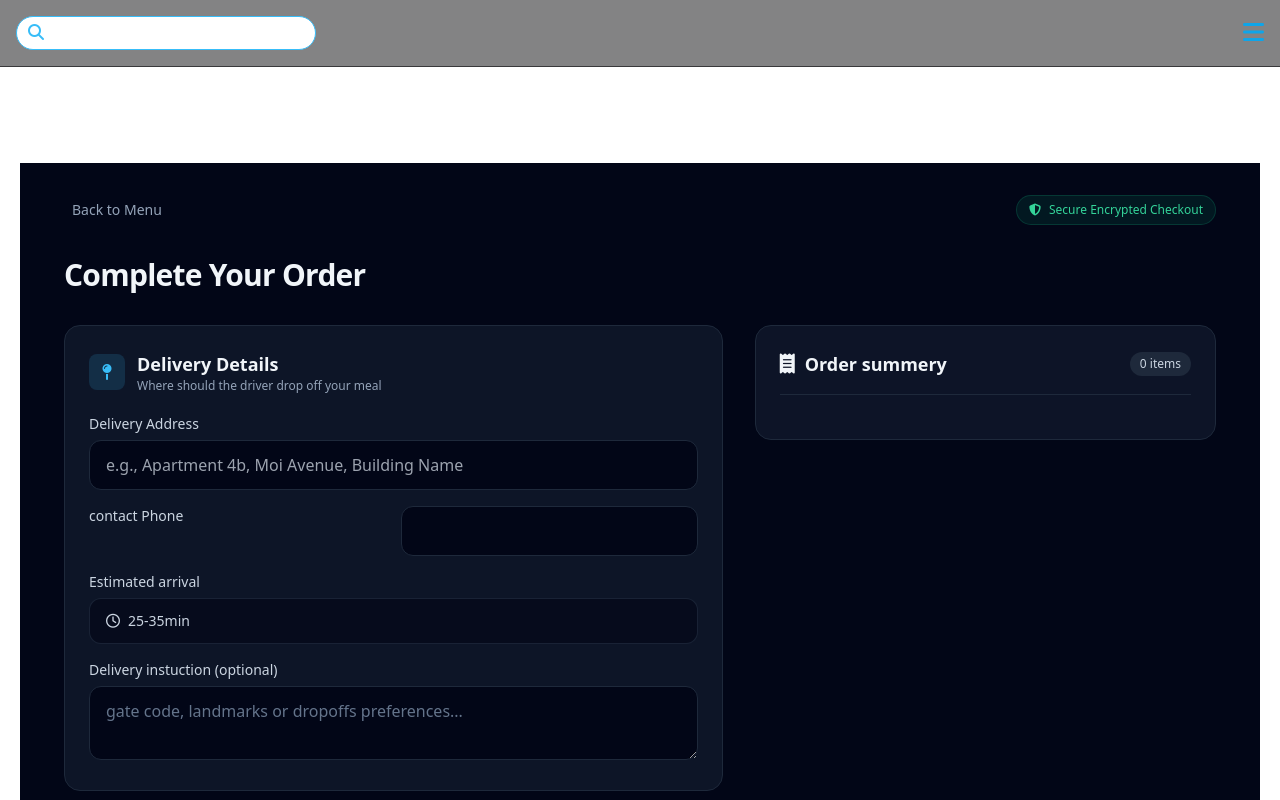
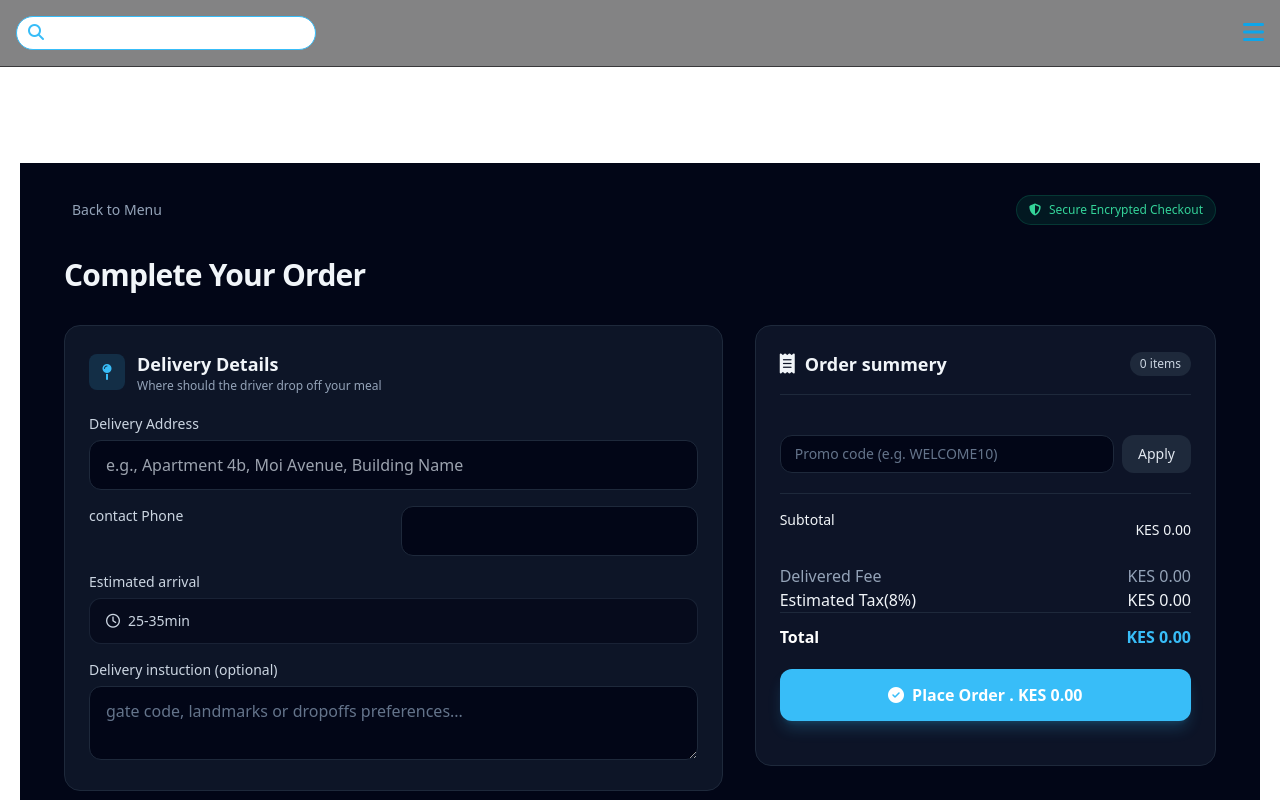
Before and after one commit to Raymond10253/food-ordering-app, a React (Vite) app in the folder client/food-ordering-web/: page / in a window 1280 px wide. Shown: the top 800 px of the page. Built offline with nearby package versions, Linux system fonts and the light colour scheme.

Commit message:
feat:modified some files

```diff
--- a/client/food-ordering-web/src/pages/checkout.jsx
+++ b/client/food-ordering-web/src/pages/checkout.jsx
@@ -246,6 +246,7 @@ export default function Checkout({
                 onSubmit={handlePlaceOrder}
                 className="grid grid-cols-1 lg:grid-cols-12 gap-8"
                 >
+
                     <div
                     className="lg:col-span-7 space-y-6"
                     >
@@ -355,12 +356,12 @@ export default function Checkout({
                                 </div>
                                 <div>
                                     <h2
-                                    className="text-lg font-bold"
+                                    className="text-lg font-bold mb-3"
                                     >
                                         Payment method
                                     </h2>
                                     <p
-                                    className="text-xs text-slate-400"
+                                    className="text-xs text-slate-400 mb-4"
                                     >
                                         Select which payment method you would like to use.
                                     </p>
@@ -368,9 +369,12 @@ export default function Checkout({
                             </div>
 
                             <div
-                            className="grid grid-cols-1 sm:grid-cols-3 gap-3 mb-5"
+                            className="grid grid-cols-1 gap-3 mb-5"
                             >
-                                <button
+                                <div
+                                className="grid grid-cols-1 sm:grid-cols-3 gap-3"
+                                >
+                                   <button
                                 type='button'
                                 onClick={() => setPaymentMethod('mpesa')}
                                 className={`p-4 rounded-xl border text-left transition flex flex-col gap-2 ${
@@ -424,6 +428,8 @@ export default function Checkout({
                                         Cash
                                     </span>
                                 </button>
+                                </div>
+
 
                                 {paymentMethod === 'mpesa' && (
                                     <div
@@ -548,30 +554,161 @@ export default function Checkout({
                                 </span>
                             </div>
 
-                            <div>
+                            <div
+                            className="space-y-3 max-h-64 overflow-y-auto pr-1 mb-5"
+                            >
                                 {cart.map((item) => (
                                     <div
                                     key={item.id}
+                                    className="justify-between gap-3 py-2 border-b border-slate-800 last:border-0"
                                     >
-                                        <div>
-                                            <span>
+                                        <div
+                                        className="flex items-center gap-3 min-w-0"
+                                        >
+                                            <span
+                                            className="w-7 h-7 rounded-lg bg-slate-800 text-sky-400 font-bold text-xs flex items-center justify-center shrink-0"
+                                            >
                                                 {item.quantity}x
                                             </span>
-                                            <div>
-                                                <p></p>
+                                            <div
+                                            className="truncate"
+                                            >
+                                                <p
+                                                className="text-sm font-medium text-slate-100 truncate"
+                                                >
+                                                    {item.name}
+                                                </p>
                                                 {item.restaurant_name && (
-                                                    <p></p>
+                                                    <p
+                                                    className="text-xs text-slate-500 truncate"
+                                                    >
+                                                        {item.restaurant_name}
+                                                    </p>
                                                 )}
                                             </div>
                                         </div>
-                                        <span>
+                                        <span
+                                        className="text-sm font-semibold text-slate-200 shrink-0"
+                                        >
                                             KES {(Number(item.price).toFixed(2))}
                                         </span>
                                     </div>
                                 ))}
                             </div>
+                            <div
+                            className="mb-5"
+                            >
+                                <div
+                                className="flex gap-2"
+                                >
+                                    <input
+                                    type="text"
+                                    placeholder="Promo code (e.g. WELCOME10)"
+                                    value={promoCode}
+                                    onChange={(e) => setPromoCode(e.target.value)}
+                                    className="flex-1 px-3.5 py-2 rounded-xl bg-slate-950 border border-slate-800 text-sm text-slate-100 placeholder-slate-500 focus:outline-none focus:border-sky-400"
+                                    />
+                                    <button
+                                    type='button'
+                                    onClick={handleApplyPromo}
+                                    className="px-4 py-2 rounded-xl bg-slate-800 hover:bg-slate-700 text-sm font-medium text-slate-200 transition"
+                                    >
+                                        Apply
+                                    </button>
+                                </div>
+                                {promoMessage && (
+                                    <p
+                                    className={`text-xs mt-1.5 ${
+                                        promoMessage.type === 'success' ? 'text-emerald-400' : 'text-red-400'
+                                    }`}
+                                    >
+                                        {promoMessage.text}
+                                    </p>
+                                )}
+                            </div>
+
+                            <div
+                            className="space-y-2.5 text-sm border-t border-slate-800 pt-4 mb-6 flex justify-between"
+                            >
+                                <span
+
+                                >
+                                    Subtotal
+                                </span>
+                                <span>
+                                    KES {subtotal.toFixed(2)}
+                                </span>
+                            </div>
+                            <div
+                            className="flex justify-between text-slate-400"
+                            >
+                                <span
+                                >
+                                    Delivered Fee
+                                </span>
+                                <span>
+                                    KES {deliveryFee.toFixed(2)}
+                                </span>
+                            </div>
+                            <div
+                            className="flex justify-between"
+                            >
+                                <span>
+                                    Estimated Tax(8%)
+                                </span>
+                                <span>
+                                    KES {tax.toFixed(2)}
+                                </span>
+                            </div>
+                            {discount > 0 && (
+                                <div
+                                className="flex justify-between text-emerald-400 font-medium"
+                                >
+                                    <span>
+                                        Promo discount
+                                    </span>
+                                    <span>
+                                        - KES {discount.toFixed(2)}
+                                    </span>
+                                </div>
+                            )}
+                            <div
+                            className="flex justify-between text-base font-bold text-white pt-3 border-t border-slate-800"
+                            >
+                                <span>
+                                    Total
+                                </span>
+                                <span
+                                className="text-sky-400"
+                                >
+                                    KES {totalAmount.toFixed(2)}
+                                </span>
+                            </div>
+
+                        <button
+                        type='submit'
+                        disabled={isSubmitting}
+                        className="w-full py-3.5 px-6 rounded-xl bg-sky-400 hover:bg-sky-500 disabled:opacity-60 disabled:cursor-not-allowed text-white font-bold text-base shadow-lg shadow-sky-400/20 transition flex items-center justify-center gap-2 my-5"
+                        >
+                            {isSubmitting ? (
+                                <>
+                                   <i
+                                   className="fa-solid fa-spinner animate-spin"
+                                   ></i>
+                                   Processing Order...
+                                </>
+                            ) : (
+                                <>
+                                    <i
+                                    className="fa-solid fa-circle-check"
+                                    ></i>
+                                    Place Order . KES {totalAmount.toFixed(2)}
+                                </>
+                            )}
+                        </button>
                         </div>
                     </div>
+
                 </form>
                 </div>
                 </div>
--- a/client/food-ordering-web/src/pages/home.jsx
+++ b/client/food-ordering-web/src/pages/home.jsx
@@ -1,7 +1,15 @@
 export default function Home(){
     return(
         <>
-
+            <div
+            className="bg-zinc-950 py-3 rounded-xl px-3"
+            >
+                <h4
+                className="text-sky-400"
+                >
+                   h
+                </h4>
+            </div>
         </>
     )
 }
```
Also changed, not shown: client/food-ordering-web/src/pages/login.jsx (+21 -18 lines), client/food-ordering-web/src/pages/signup.jsx (+22 -19 lines).
